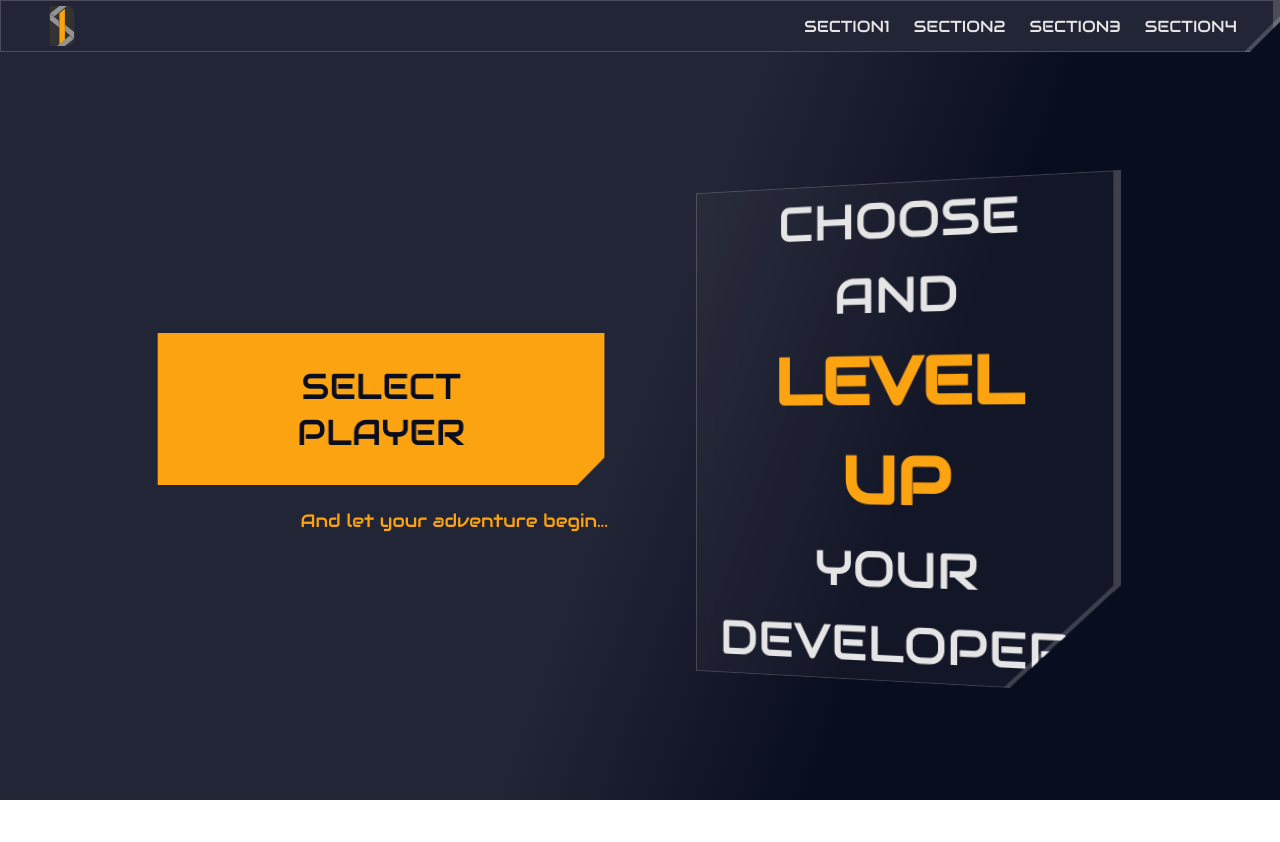
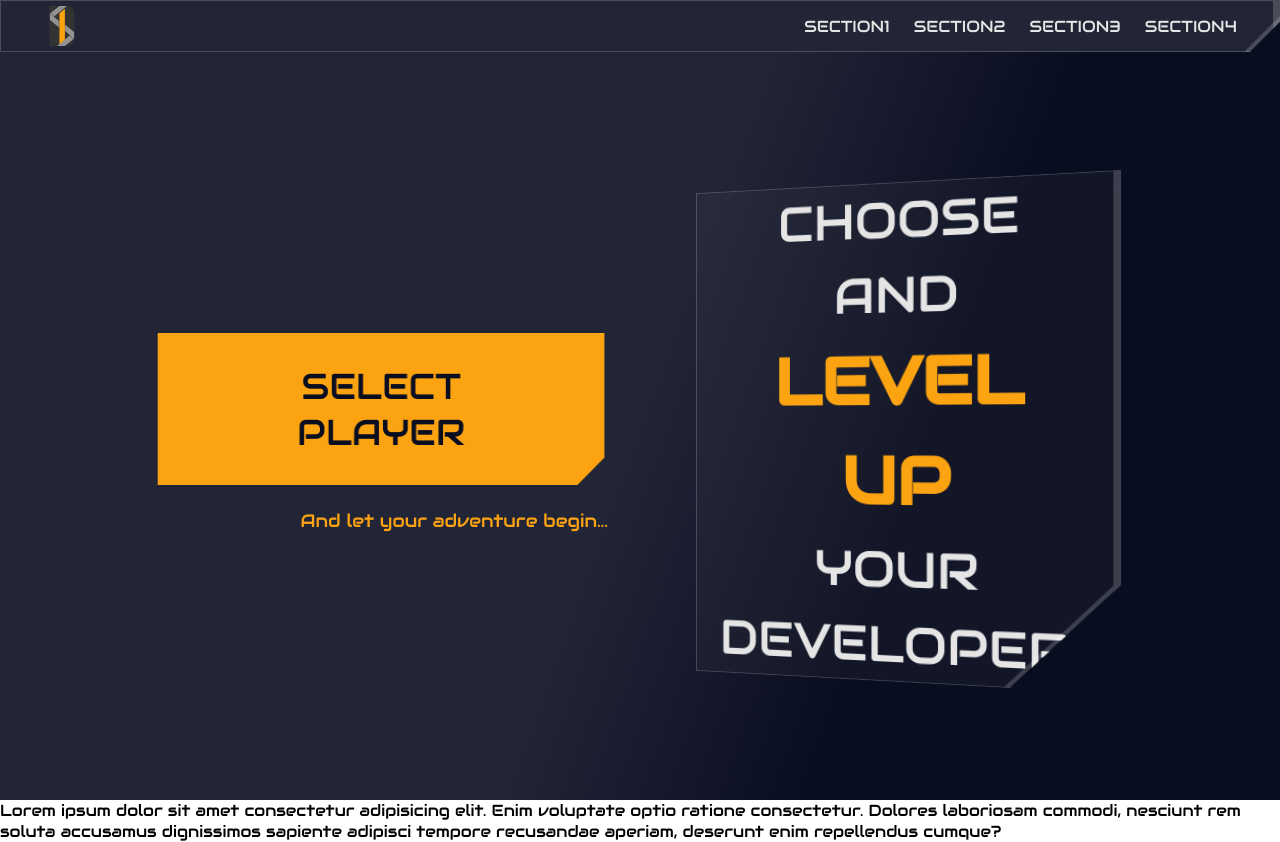
Before and after one commit to Dant3s15/portfoliov3, a React (Vite) app: page / in a window 1280 px wide. Before the commit the page ends 800 px from the top, so only its background shows below. Built offline with nearby package versions, Linux system fonts and the light colour scheme.

Commit message:
REACT - added Selected context

```diff
--- a/src/App.jsx
+++ b/src/App.jsx
@@ -1,10 +1,11 @@
 import { useState, Fragment } from 'react';
 import './App.css';
+import SelectedContext from './context/selected-context';
 import Header from './components/Sections/Header';
 import Hero from './components/Sections/Hero/Hero';
 // import SkillsList from './components/Skills/Skills';
 // import Characters from './components/Characters/Characters';
-import Section1 from './components/Sections/Section1';
+import AboutMe from './components/Sections/AboutMe';
 
 function App() {
   // const [charState, setCharState] = useState({
@@ -16,18 +17,22 @@ function App() {
   //   setCharState(data);
   //   return charState;
   // };
+  const [selected, setSelected] = useState(false);
 
   return (
-    <Fragment>
+    <SelectedContext.Provider
+      value={{
+        isSelected: selected,
+        setSelected: setSelected,
+      }}
+    >
       <Header></Header>
       <main>
         <Hero></Hero>
-        {/* <Characters onCharStateChange={charStateDataHandler}></Characters> */}
-        {/* <SkillsList charStateData={charState}></SkillsList> */}
       </main>
-
+      <AboutMe></AboutMe>
       {/* <Section1></Section1> */}
-    </Fragment>
+    </SelectedContext.Provider>
   );
 }
 
--- /dev/null
+++ b/src/components/Sections/AboutMe.jsx
@@ -0,0 +1,20 @@
+import { Fragment, useContext } from 'react';
+// import ReactDOM from 'react-dom';
+import SelectedContext from '../../context/selected-context';
+
+const AboutMe = props => {
+  const ctx = useContext(SelectedContext);
+  return (
+    <Fragment>
+      {ctx.isSelected && <h1>CTX is working</h1>}
+      <p>
+        Lorem ipsum dolor sit amet consectetur adipisicing elit. Enim voluptate
+        optio ratione consectetur. Dolores laboriosam commodi, nesciunt rem
+        soluta accusamus dignissimos sapiente adipisci tempore recusandae
+        aperiam, deserunt enim repellendus cumque?
+      </p>
+    </Fragment>
+  );
+};
+
+export default AboutMe;
--- a/src/components/Sections/Hero/Characters/Characters.jsx
+++ b/src/components/Sections/Hero/Characters/Characters.jsx
@@ -1,6 +1,7 @@
-import { useState, useEffect, useRef } from 'react';
+import { useState, useEffect, useRef, useContext } from 'react';
 import classes from './Characters.module.scss';
 import Character from './Character';
+// import SelectedContext from '../../../../context/selected-context';
 
 const Characters = props => {
   const [leftChar, setLeftChar] = useState(0);
@@ -12,6 +13,7 @@ const Characters = props => {
     frontChar: 1,
     rightChar: 2,
   });
+  // const ctx = useContext(SelectedContext);
 
   const ctaButtonHandler = () => {
     if (!ctaButtonClicked) setCtaButton(true);
@@ -85,6 +87,10 @@ const Characters = props => {
 
   // *****************************************************
   const rotateCharactersHandler = e => {
+    // ctx.setSelected(true);
+    // console.log(ctx);
+    // ctx.isSelected = true;
+    // console.log(ctx.isSelected);
     const setChars = direc => {
       setLeftChar(wrapRotate(leftChar, direc));
       setFrontChar(wrapRotate(frontChar, direc));
@@ -95,21 +101,21 @@ const Characters = props => {
     let charData = +e.target.dataset.character;
 
     if (charData === 1) {
-      props.onSelectedChange(true);
+      props.selectedState.setSelected(true);
     }
 
     if (charData === 0) {
       direc = 1;
       setChars(direc);
-      props.onSelectedChange(false);
+      props.selectedState.setSelected(false);
     }
     if (charData === 2) {
       direc = -1;
       setChars(direc);
-      props.onSelectedChange(false);
+      props.selectedState.setSelected(false);
     }
     if (e.target === charactersRef.current) {
-      props.onSelectedChange(false);
+      props.selectedState.setSelected(false);
     }
   };
 
@@ -165,9 +171,9 @@ const Characters = props => {
   // });
 
   // *****************************************************
-  let leftIsSelected = (leftChar === 1) & props.selectedState;
-  let frontIsSelected = (frontChar === 1) & props.selectedState;
-  let rightIsSelected = (rightChar === 1) & props.selectedState;
+  let leftIsSelected = (leftChar === 1) & props.selectedState.isSelected;
+  let frontIsSelected = (frontChar === 1) & props.selectedState.isSelected;
+  let rightIsSelected = (rightChar === 1) & props.selectedState.isSelected;
 
   return (
     <div ref={charactersColRef} className={classes['character-col']}>
--- a/src/components/Sections/Hero/Hero.jsx
+++ b/src/components/Sections/Hero/Hero.jsx
@@ -1,10 +1,11 @@
-import { useState } from 'react';
+import { useState, useContext } from 'react';
 import classes from './Hero.module.scss';
-
+import SelectedContext from '../../../context/selected-context';
 import Characters from './Characters/Characters';
 import SkillsList from './Skills/Skills';
 
 const Hero = props => {
+  const ctx = useContext(SelectedContext);
   const [selected, setSelected] = useState(false);
 
   const [charState, setCharState] = useState({}, cur => {
@@ -25,12 +26,15 @@ const Hero = props => {
   };
 
   return (
+    <SelectedContext.Consumer>
+      {ctx => {
+        return (
           <section className={classes['section-hero']}>
             <div className={classes['character-selection']}>
               <Characters
                 onCtaButtonChange={ctaDataButtonHandler}
                 onSelectedChange={selectedStateHandler}
-          selectedState={selected}
+                selectedState={ctx}
                 charState={charStateDataHandler}
               ></Characters>
               <SkillsList
@@ -42,6 +46,9 @@ const Hero = props => {
             </div>
           </section>
         );
+      }}
+    </SelectedContext.Consumer>
+  );
 };
 
 export default Hero;
--- a/src/components/Sections/Hero/Skills/Skills.jsx
+++ b/src/components/Sections/Hero/Skills/Skills.jsx
@@ -1,4 +1,4 @@
-import { useEffect, useRef } from 'react';
+import { useEffect, useRef, useContext } from 'react';
 import Skill from './Skill';
 import AllSkills from '../../../Utils/AllSkills';
 import classes from './Skills.module.scss';
--- a/src/components/Sections/Section1.jsx
+++ /dev/null
@@ -1,21 +0,0 @@
-import { Fragment } from 'react';
-import ReactDOM from 'react-dom';
-
-const Section1 = props => {
-  const skillsRoot = document.getElementById('skills-root');
-  return (
-    <Fragment>
-      {ReactDOM.createPortal(
-        <p>
-          Lorem ipsum dolor sit amet consectetur adipisicing elit. Enim
-          voluptate optio ratione consectetur. Dolores laboriosam commodi,
-          nesciunt rem soluta accusamus dignissimos sapiente adipisci tempore
-          recusandae aperiam, deserunt enim repellendus cumque?
-        </p>,
-        skillsRoot
-      )}
-    </Fragment>
-  );
-};
-
-export default Section1;
--- /dev/null
+++ b/src/context/selected-context.js
@@ -0,0 +1,7 @@
+import React from 'react';
+
+const SelectedContext = React.createContext({
+  isSelected: false,
+});
+
+export default SelectedContext;
--- a/src/scss/_utility.scss
+++ b/src/scss/_utility.scss
@@ -3,9 +3,9 @@
 //   transform: translateX(50vw);
 // }
 
-.no-scroll {
-  overflow: hidden;
-}
+// .no-scroll {
+//   overflow: hidden;
+// }
 
 .shine {
   background-image: linear-gradient(
```
Lines whose indentation alone changed are shown as unchanged.
